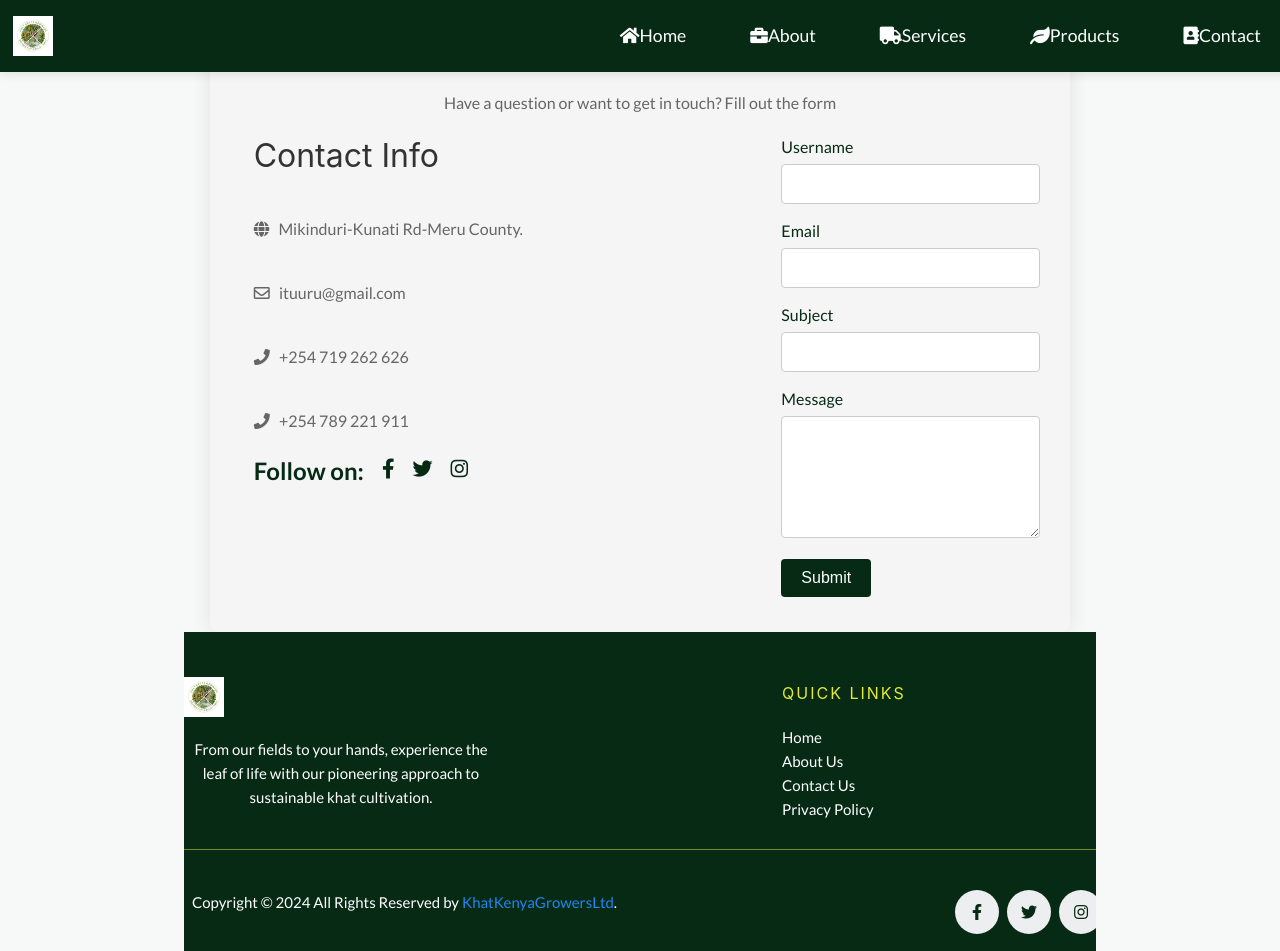
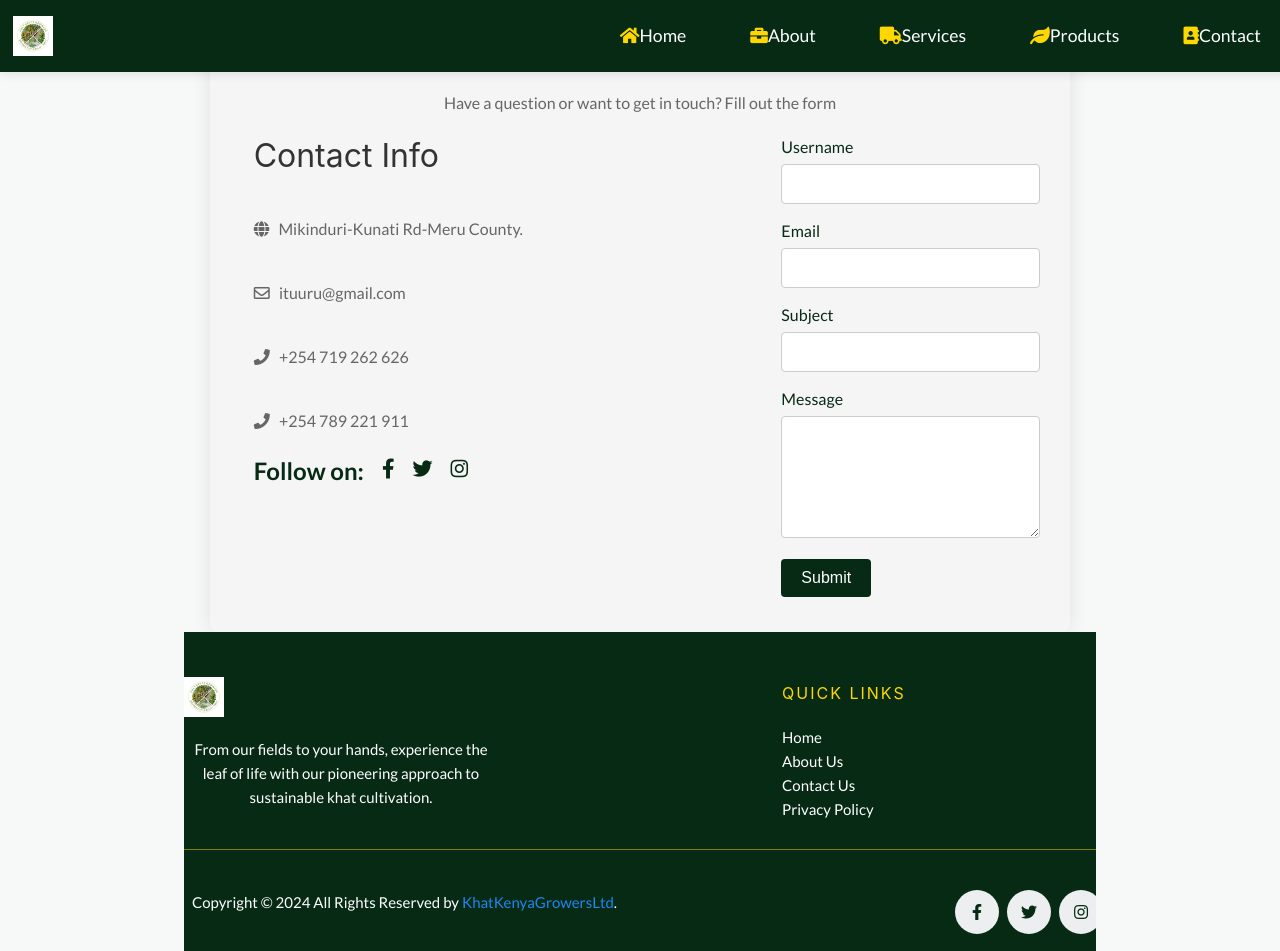
Before and after one commit to SaretoTracy/KhatKenyaGrowers, a React (Create React App) app: page /contact in a window 1280 px wide. Shown: the top 951 px of the page. Built offline with nearby package versions, Linux system fonts and the light colour scheme.

Commit message:
add react-helmet-async

```diff
--- a/package.json
+++ b/package.json
@@ -14,6 +14,7 @@
     "react": "^18.3.1",
     "react-bootstrap": "^2.10.2",
     "react-dom": "^18.3.1",
+    "react-helmet-async": "^2.0.5",
     "react-md": "^5.1.6",
     "react-router-dom": "^6.23.1",
     "react-scripts": "^5.0.1",
--- a/public/index.html
+++ b/public/index.html
@@ -11,6 +11,7 @@
     <meta
       name="description"
       content="Web site created using create-react-app"
+      data-rh="true"
     />
     <link rel="apple-touch-icon" href="%PUBLIC_URL%/logo192.png" />
     <!--
@@ -27,7 +28,7 @@
       work correctly both with client-side routing and a non-root public URL.
       Learn how to configure a non-root public URL by running `npm run build`.
     -->
-    <title>React App</title>
+    <title>Khat Kenya Growers</title>
   </head>
   <body>
     <noscript>You need to enable JavaScript to run this app.</noscript>
--- a/src/Components/Footer/Footer.js
+++ b/src/Components/Footer/Footer.js
@@ -91,7 +91,7 @@ const Column = styled.div`
 `;
 
 const Title = styled.h6`
-  color: #E4E931;
+  color: #ffd700;
   font-size: 16px;
   text-transform: uppercase;
   margin-top: 5px;
@@ -116,13 +116,13 @@ const FooterLink = styled.a`
   transition: color 0.3s;
 
   &:hover {
-    color: #E4E931;
+    color: #ffd700;
     text-decoration: none;
   }
 `;
 
 const Divider = styled.hr`
-  border-top-color:#E4E931;
+  border-top-color:#ffd700;
   opacity: 0.5;
 `;
 
@@ -180,7 +180,7 @@ const SocialIcon = styled.a`
 
   &:hover {
 
-    background-color: #E4E931;
+    background-color: #ffd700;
   }
 
 `;
--- a/src/Components/Navbar/Navbar.js
+++ b/src/Components/Navbar/Navbar.js
@@ -104,6 +104,9 @@ const MenuLink = styled(Link)`
     text-decoration: none;
     transform: scale(1.1);
   }
+    i{
+    color: #ffd700;
+    }
 
   @media (max-width: 768px) {
     padding: 0.5rem 0;
--- a/src/index.js
+++ b/src/index.js
@@ -2,6 +2,7 @@ import React from 'react';
 import ReactDOM from 'react-dom/client';
 import './index.css';
 import App from './App';
+import {HelmetProvider} from 'react-helmet-async'
 import reportWebVitals from './reportWebVitals';
 import GlobalStyle from './GlobalStyle';
 
@@ -9,7 +10,9 @@ const root = ReactDOM.createRoot(document.getElementById('root'));
 root.render(
   <React.StrictMode>
     {/* <GlobalStyle /> */}
+    <HelmetProvider>
     <App />
+    </HelmetProvider>
   </React.StrictMode>
 );
 
```
Also changed, not shown: 1 other file (tests, documents, lock files or other folders).
